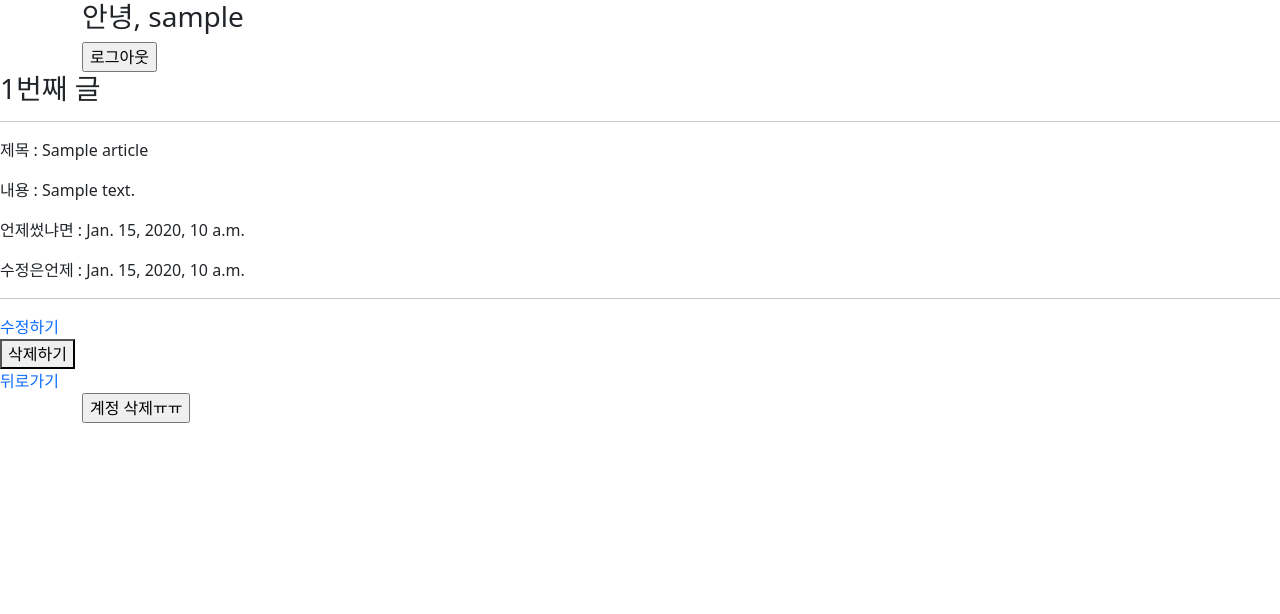
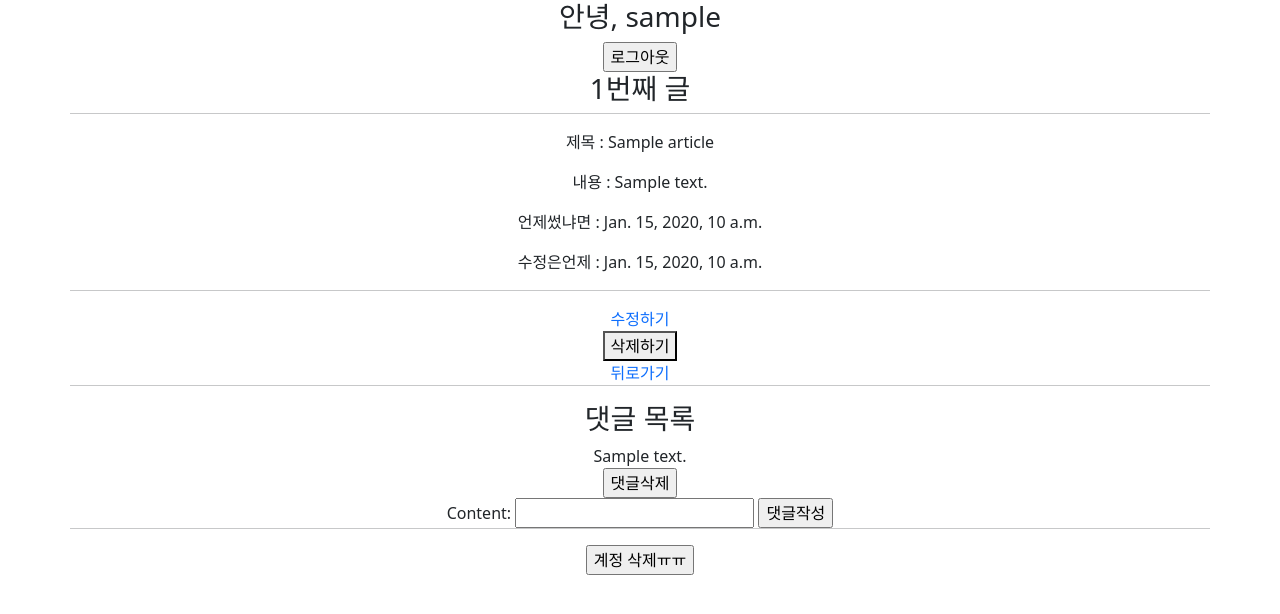
Before and after one commit to ChaesongYun/Board_template_version, a Django app: page /articles/1/ in a window 1280 px wide. Shown: the top 614 px of the page. Run offline with Django 4.2, Linux system fonts and the light colour scheme; the first user in the database is signed in; tables that the repository leaves empty hold one stand-in row (Sample ...); some libraries are stand-ins or nearby versions.

Commit message:
1011 댓글창 작성

```diff
--- a/articles/forms.py
+++ b/articles/forms.py
@@ -1,5 +1,5 @@
 from django import forms
-from .models import Article
+from .models import Article, Comment
 
 
 class ArticleForm(forms.ModelForm):
@@ -31,3 +31,9 @@ class ArticleForm(forms.ModelForm):
     class Meta:
         model = Article
         fields = '__all__'
+
+
+class CommentForm(forms.ModelForm):
+    class Meta:
+        model = Comment
+        fields = ('content',)
--- a/articles/models.py
+++ b/articles/models.py
@@ -9,3 +9,9 @@ class Article(models.Model):
 
     def __str__(self):
         return self.title
+
+class Comment(models.Model):
+    article = models.ForeignKey(Article, on_delete=models.CASCADE)
+    content = models.CharField(max_length=200)
+    created_at = models.DateTimeField(auto_now_add=True)
+    updated_at = models.DateTimeField(auto_now=True)
--- a/articles/templates/articles/detail.html
+++ b/articles/templates/articles/detail.html
@@ -1,6 +1,10 @@
 {% extends "base.html" %}
 
 {% block content %}
+
+<div class="container">
+
+  <div class="row">
     <h3> {{ article.pk }}번째 글 </h3>
     <hr>
     <p>제목 : {{ article.title }}</p>
@@ -8,10 +12,37 @@
     <p>언제썼냐면 : {{ article.created_at }}</p>
     <p>수정은언제 : {{ article.updated_at }}</p>
     <hr>
+  </div>
+
+  <div class="row">
+    {% comment %} 수정, 삭제, 뒤로가기 {% endcomment %}
     <a href="{% url 'articles:update' article.pk %}">수정하기</a>
     <form action="{% url 'articles:delete' article.pk %}" method="POST">
       {% csrf_token %}
       <button>삭제하기</button>
     </form>
     <a href="{% url 'articles:index' %}">뒤로가기</a>
+    <hr>
+  </div>
+
+  <div class="row">
+    <h3>댓글 목록</h3>
+    {% for comment in comments %}
+      <div>{{ comment.content }}</div>
+      <form action="{% url "articles:delete_comment" article.pk comment.pk %}" method="POST">
+        {% csrf_token %}
+        <input type="submit" value="댓글삭제">
+      </form>
+    {% endfor %}
+
+    <form action="{% url "articles:create_comment" article.pk %}" method="POST">
+      {% csrf_token %}
+      {{ comment_form }}
+      <input type="submit" value="댓글작성">
+    </form>
+    <hr>
+  </div>
+
+</div>
+
 {% endblock content %}
--- a/articles/urls.py
+++ b/articles/urls.py
@@ -9,4 +9,12 @@ urlpatterns = [
     path('<int:pk>/', views.detail, name='detail'),
     path('<int:pk>/delete/', views.delete, name='delete'),
     path('<int:pk>/update/', views.update, name='update'),
+
+    # 댓글
+    path('<int:pk>/comments/', views.create_comment, name='create_comment'),
+    path(
+        '<int:article_pk>/comments/<int:comment_pk>/',
+        views.delete_comment,
+        name='delete_comment',
+    )
 ]
--- a/articles/views.py
+++ b/articles/views.py
@@ -1,8 +1,8 @@
 from django.shortcuts import render, redirect
 from django.shortcuts import get_object_or_404
 from django.views.decorators.http import require_http_methods, require_POST, require_safe
-from .models import Article
-from .forms import ArticleForm
+from .models import Article, Comment
+from .forms import ArticleForm, CommentForm
 from django.contrib.auth.decorators import login_required
 
 # Create your views here.
@@ -31,8 +31,12 @@ def create(request):
 @login_required
 def detail(request, pk):
     article = get_object_or_404(Article, pk=pk) # 없으면 404 에러
+    comment_form = CommentForm()
+    comments = article.comment_set.all()
     context = {
-        'article': article,
+        'article' : article,
+        'comment_form' : comment_form,
+        'comments' : comments,
     }
     return render(request, 'articles/detail.html', context)
 
@@ -60,3 +64,28 @@ def update(request, pk):
         'article': article,
     }
     return render(request, 'articles/update.html', context)
+
+
+# 댓글 작성
+def create_comment(request, pk):
+    article = Article.objects.get(pk=pk)
+    comment_form = CommentForm(request.POST)
+
+    if comment_form.is_valid():
+        comment = comment_form.save(commit=False)
+        comment.article = article
+        comment_form.save()
+        return redirect('articles:detail', article.pk)
+
+    context={
+        'article' : article,
+        'comment_form' : comment_form,
+    }
+    return render(request, 'article/detail.html', context)
+
+
+# 댓글 삭제
+def delete_comment(request, article_pk, comment_pk):
+    comment = Comment.objects.get(pk=comment_pk)
+    comment.delete()
+    return redirect('articles:detail', article_pk)
--- a/static/css/style.css
+++ b/static/css/style.css
@@ -1,3 +1,7 @@
 a {
     text-decoration-line: none;
 }
+
+*{
+    text-align: center;
+}
```
Also changed, not shown: articles/migrations/0002_comment.py (added). Lines whose indentation alone changed are shown as unchanged.
